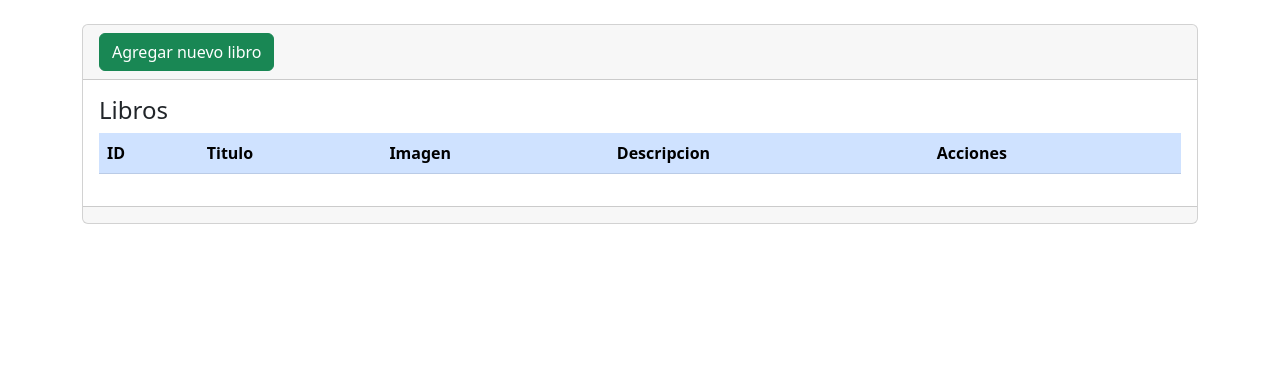
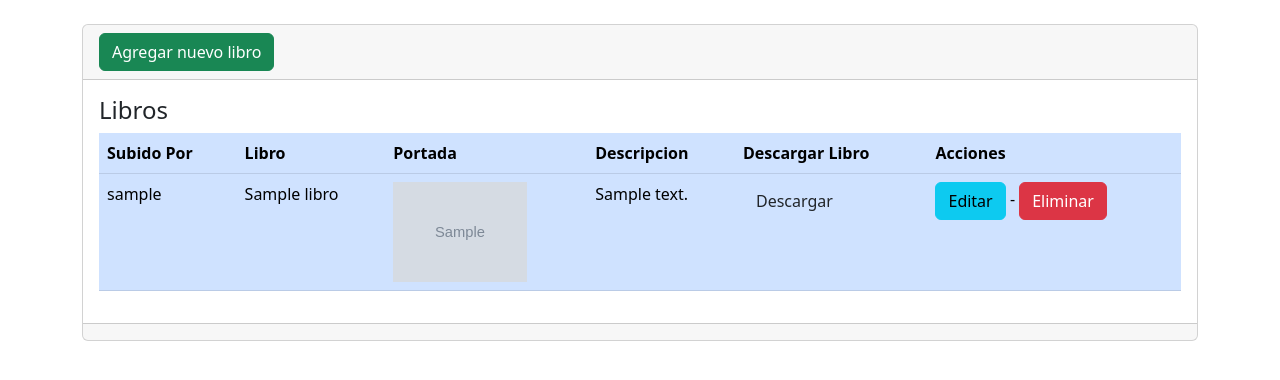
Before and after one commit to carlos-tapia96/Libreria-Crud, a Django app: page /libros/ in a window 1280 px wide. Shown: the part 56-436 px from the top of the page. Run offline with Django 4.2, Linux system fonts and the light colour scheme; a user stored in the database is signed in; tables that the repository leaves empty hold one stand-in row (values such as "Sample post"); grey boxes marked "Sample" are stand-in pictures; lists and menus that the app fills with data are empty.

Commit message:
ADD pdf Model, UPDATE view.Libros

```diff
--- a/libreria/models.py
+++ b/libreria/models.py
@@ -6,12 +6,14 @@ class Libro(models.Model):
     user = models.ForeignKey(User, on_delete=models.CASCADE, null=True,blank=True, verbose_name=("Autor"))
     id= models.AutoField(primary_key=True)
     titulo = models.CharField(max_length=100, verbose_name='Titulo')
-    imagen = models.ImageField(upload_to='imagenes/', verbose_name='Imagen', null=True)
+    imagen = models.ImageField(upload_to='imagenes/portadas', verbose_name='Imagen', null=True)
     descripcion = models.TextField(null=True, verbose_name='Descripcion')
+    pdf = models.FileField(upload_to='imagenes/pdfs', verbose_name='PDF',blank=True, null=True)
     created = models.DateField(auto_now=True)
 
     def delete(self, using=None, keep_parents=False):
         self.imagen.storage.delete(self.imagen.name)
+        self.pdf.storage.delete(self.pdf.name)
         super().delete()
 
     def __str__(self):
--- a/libreria/views.py
+++ b/libreria/views.py
@@ -18,7 +18,7 @@ class logueo(LoginView):
     redirect_authenticated_user = True
 
     def get_success_url(self):
-        return reverse_lazy('inicio')
+        return reverse_lazy('libros')
 
 class RegistroUsuario(FormView):
     template_name = 'paginas/registro_usuario.html'
@@ -44,23 +44,24 @@ class Nosotros(TemplateView):
     template_name = ('paginas/nosotros.html')
 
 class Libros( LoginRequiredMixin, TemplateView):
-    libros = Libro.objects.all()
     template_name = ( 'libros/index.html')
+
+    def get_context_data(self, **kwargs):
+        context = super().get_context_data(**kwargs)
+        context['libros'] = Libro.objects.all()
+        return context
+
 
 
 class CrearLibro(LoginRequiredMixin, CreateView):
     model = Libro
-    fields = ['titulo','imagen','descripcion']
+    fields = ['titulo','imagen','descripcion', 'pdf']
     success_url = reverse_lazy('libros')
     template_name = 'libros/crear-libro.html'
 
     def form_valid(self, form):
         form.instance.user = self.request.user
         return super(CrearLibro, self).form_valid(form)
-
-
-
-
 
 def editar(request, id):
     libro = Libro.objects.get(id=id)
--- a/templates/libros/form.html
+++ b/templates/libros/form.html
@@ -1,9 +1,6 @@
 <form enctype="multipart/form-data" method="post">
   {% csrf_token %}
   {{form.as_p}}
-
-
-
-  <input name="" id="" class="btn btn-success" type="submit" value="Registrar">
+  <input class="btn btn-success" type="submit" value="Registrar">
     <a name="" id="" class="btn btn-primary" href="{url 'libros'}" role="button">Atras</a>
 </form>
--- a/templates/libros/index.html
+++ b/templates/libros/index.html
@@ -17,10 +17,11 @@
             <table class="table table-primary">
                 <thead>
                     <tr>
-                        <th scope="col">ID</th>
-                        <th scope="col">Titulo</th>
-                        <th scope="col">Imagen</th>
+                        <th scope="col">Subido Por</th>
+                        <th scope="col">Libro</th>
+                        <th scope="col">Portada</th>
                         <th scope="col">Descripcion</th>
+                        <th scope="col">Descargar Libro</th>
                         <th scope="col">Acciones</th>
                     </tr>
                 </thead>
@@ -31,16 +32,17 @@
 
 
                     <tr class="">
-                        <td>{{ libro.id}}</td>
+                        <td>{{ libro.user}}</td>
                         <td>{{ libro.titulo}}</td>
                         <td>
                         <img src="{{ libro.imagen.url }}" height="100">
 
                         </td>
                         <td>{{ libro.descripcion}}</td>
-                        <td><a name="" id="" class="btn btn-info" href="{% url 'editar-libro' libro.id %}" role="button">Editar</a>
+                        <td><a {% if libro.pdf %} download href="{{libro.pdf.url}}" {% else %} href="{% url 'libros' %}" disabled {% endif %}class="btn btnPrimary">Descargar</a></td>
+                        <td><a class="btn btn-info" href="{% url 'editar-libro' libro.id %}" role="button">Editar</a>
                             -
-                            <a name="" id="" class="btn btn-danger" href="{% url 'eliminar' libro.id %}" role="button">Eliminar</a></td>
+                            <a class="btn btn-danger" href="{% url 'eliminar' libro.id %}" role="button">Eliminar</a></td>
                     </tr>
                     {% endfor %}
                 </tbody>
```
